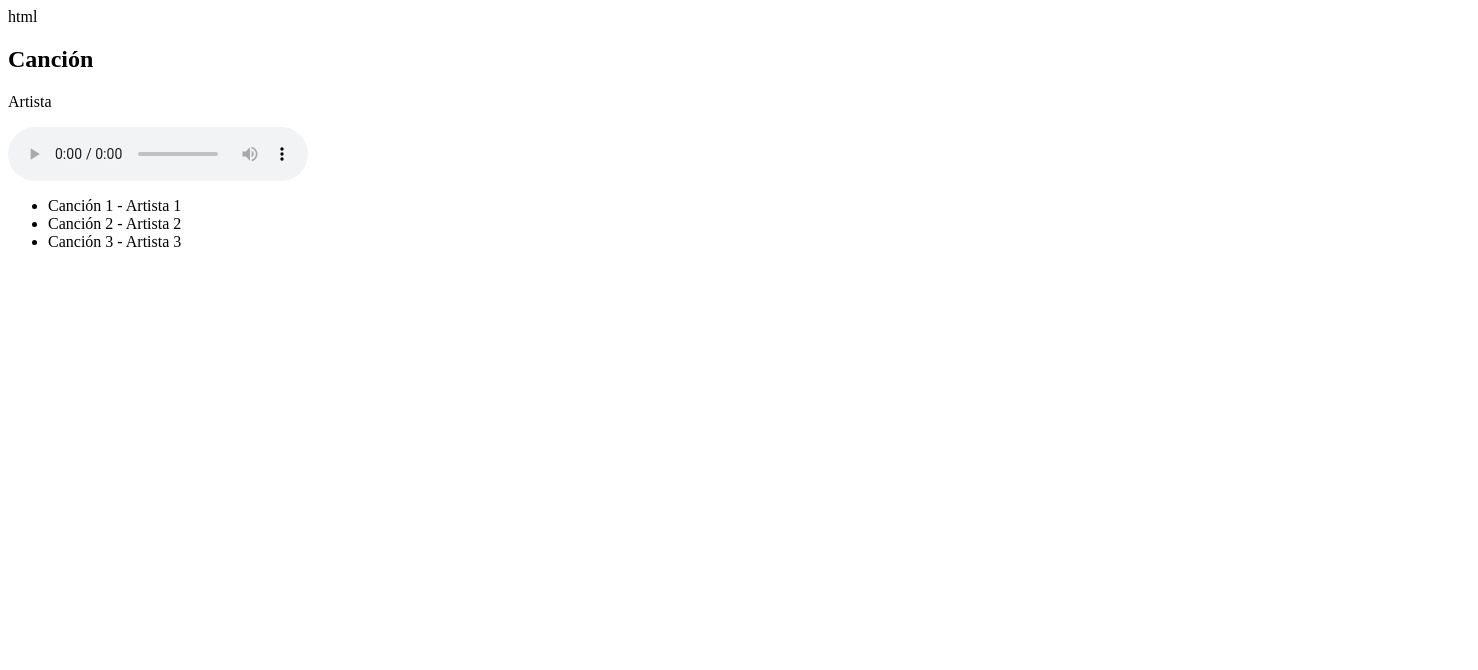
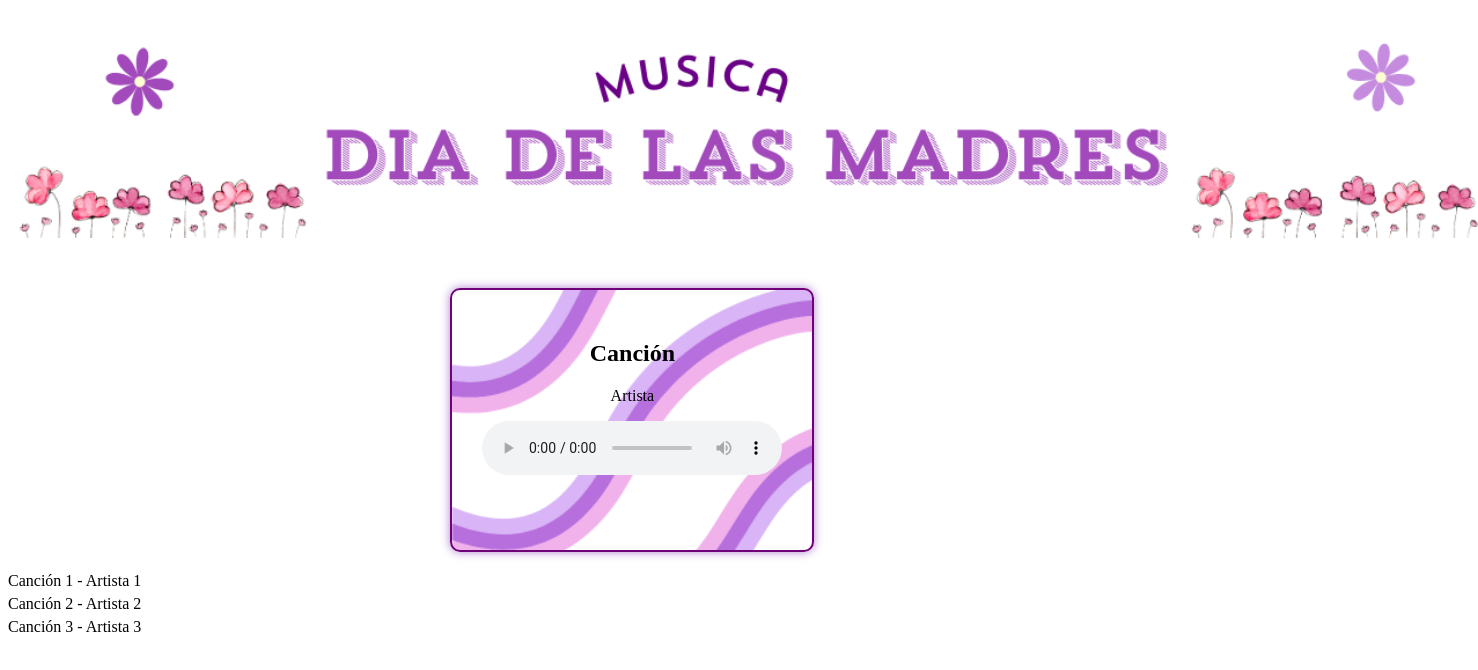
Before and after one commit to nadiiaxd/madres, a plain HTML site: page index.html in a window 1280 px wide. Shown: the whole page, 1478 px wide, since content can reach past the window. Drawn offline with Linux system fonts and the light colour scheme.

Commit message:
Nuevas funcionalidades

```diff
--- a/index.html
+++ b/index.html
@@ -1,13 +1,17 @@
-html
+
 <!DOCTYPE html>
 <html lang="en">
 <head>
     <meta charset="UTF-8">
     <meta name="viewport" content="width=device-width, initial-scale=1.0">
+    <link rel="stylesheet" href="styles.css">
     <title>Reproductor de Música</title>
 
 </head>
 <body>
+    <div class="tit">
+
+    </div>
     <div class="music-player">
         <div class="song-info">
             <h2 id="song-title">Canción</h2>
--- a/styles.css
+++ b/styles.css
@@ -1,11 +1,21 @@
 
         /* Estilos para el reproductor de música */
         .music-player {
-            border: 2px solid #ccc;
-            padding: 20px;
+            border: 2px solid #6f0279;
+            padding: 30px;
             margin-bottom: 20px;
             width: 300px;
+            height: 200px;
             text-align: center;
+            justify-content: center;
+            margin-left:35%;
+            margin-top: 50px;
+            background-image: url('images/f.png');
+            background-size: cover;
+            background-repeat: no-repeat;
+            border-radius: 10px;
+            box-shadow: 0 0 10px rgba(97, 4, 155, 0.5);
+
         }
         .song-info {
             margin-bottom: 10px;
@@ -22,3 +32,10 @@
         .playlist-item:hover {
             color: blue;
         }
+        .tit{
+            width: 1470px;
+            height: 230px;
+            background-image: url('images/tit.png');
+            background-size: cover;
+            background-repeat: no-repeat;
+        }
```
Also changed, not shown: images/f.png (added), images/tit.png (added), 1 other file.
